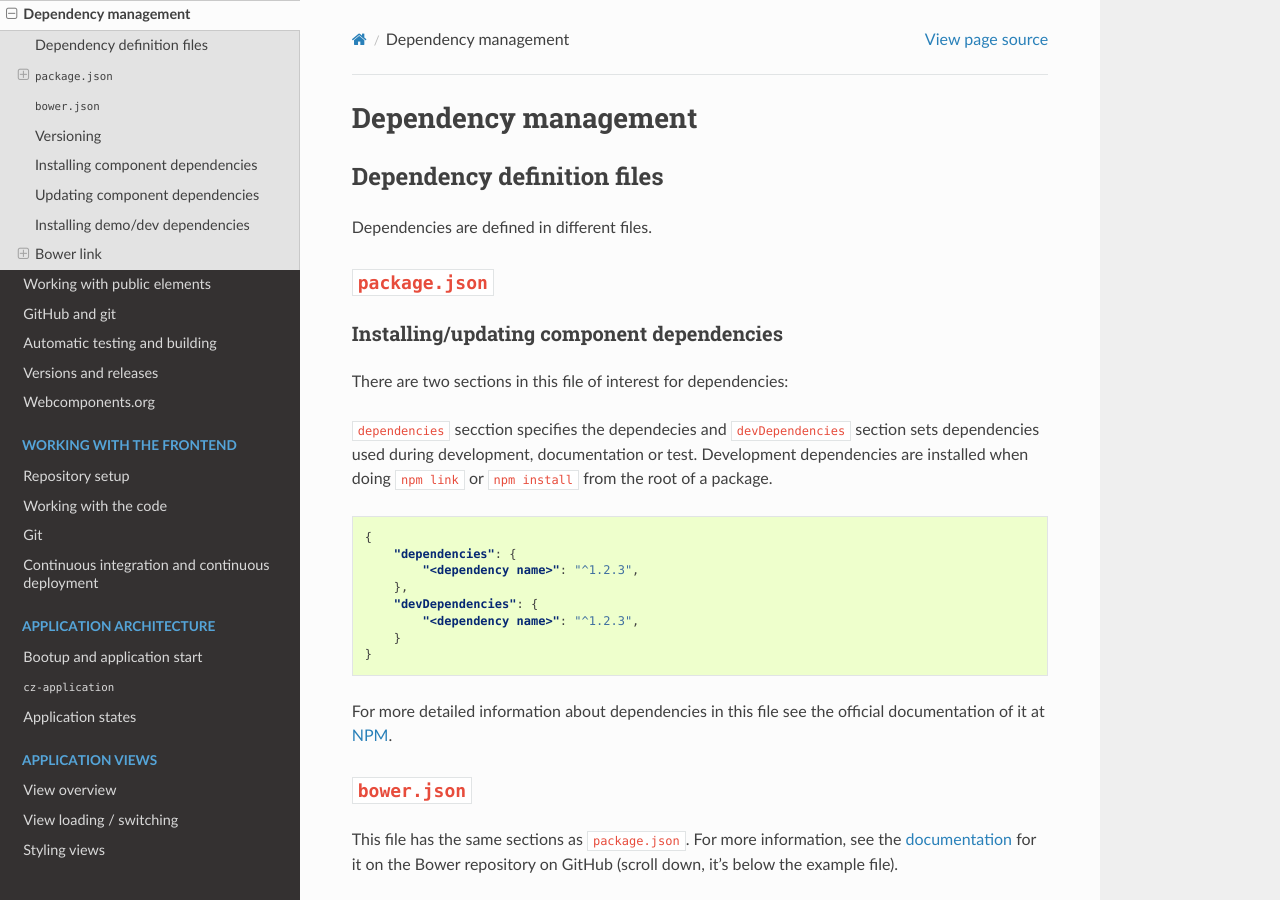
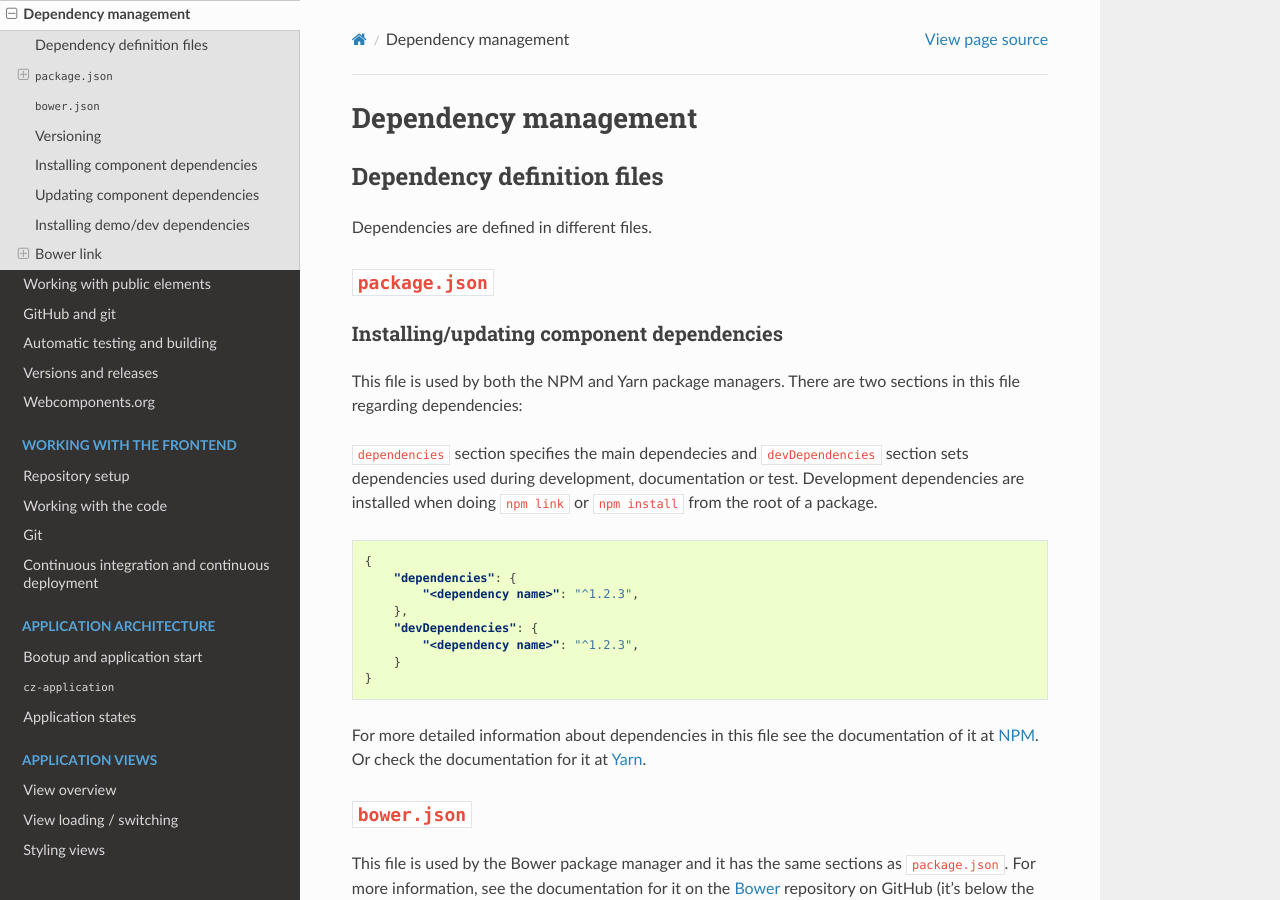
Before and after one commit to plumelo/cosmoz-frontend-rtd, a Sphinx documentation site: the page built from docs/public/20-dependency-management.rst, in a window 1280 px wide and 900 px high. Built offline with Sphinx 7.4.7 and the Read the Docs theme 2.0.0, drawn with Linux system fonts in a browser that asks for light colours; some of the changed text lies outside the part shown.

Commit message:
docs/public/20-dependency-management, editing package manager details.

```diff
--- a/docs/public/20-dependency-management.rst
+++ b/docs/public/20-dependency-management.rst
@@ -16,9 +16,10 @@ Dependencies are defined in different files.
 Installing/updating component dependencies
 ~~~~~~~~~~~~~~~~~~~~~~~~~~~~~~~~~~~~~~~~~~
 
-There are two sections in this file of interest for dependencies:
+This file is used by both the NPM and Yarn package managers. There are two
+sections in this file regarding dependencies:
 
-``dependencies`` secction specifies the dependecies and ``devDependencies``
+``dependencies`` section specifies the main dependecies and ``devDependencies``
 section sets dependencies used during development, documentation or test.
 Development dependencies are installed when doing ``npm link`` or
 ``npm install`` from the root of a package.
@@ -34,15 +35,18 @@ Development dependencies are installed when doing ``npm link`` or
         }
     }
 
-For more detailed information about dependencies in this file see the official
-documentation of it at `NPM <https://docs.npmjs.com/files/package.json>`_.
+For more detailed information about dependencies in this file see the
+documentation of it at `NPM <https://docs.npmjs.com/files/package.json>`_. Or
+check the documentation for it at
+`Yarn <https://yarnpkg.com/lang/en/docs/package-json/>`_.
 
 :file:`bower.json`
 ------------------
 
-This file has the same sections as ``package.json``. For more information, see
-the `documentation <https://github.com/bower/spec/blob/master/json.md>`_ for it
-on the Bower repository on GitHub (scroll down, it's below the example file).
+This file is used by the Bower package manager and it has the same sections as
+``package.json``. For more information, see the documentation for it on the
+`Bower <https://github.com/bower/spec/blob/master/json.md>`_ repository on
+GitHub (it's below the example file on that page).
 
 Versioning
 ----------
```
